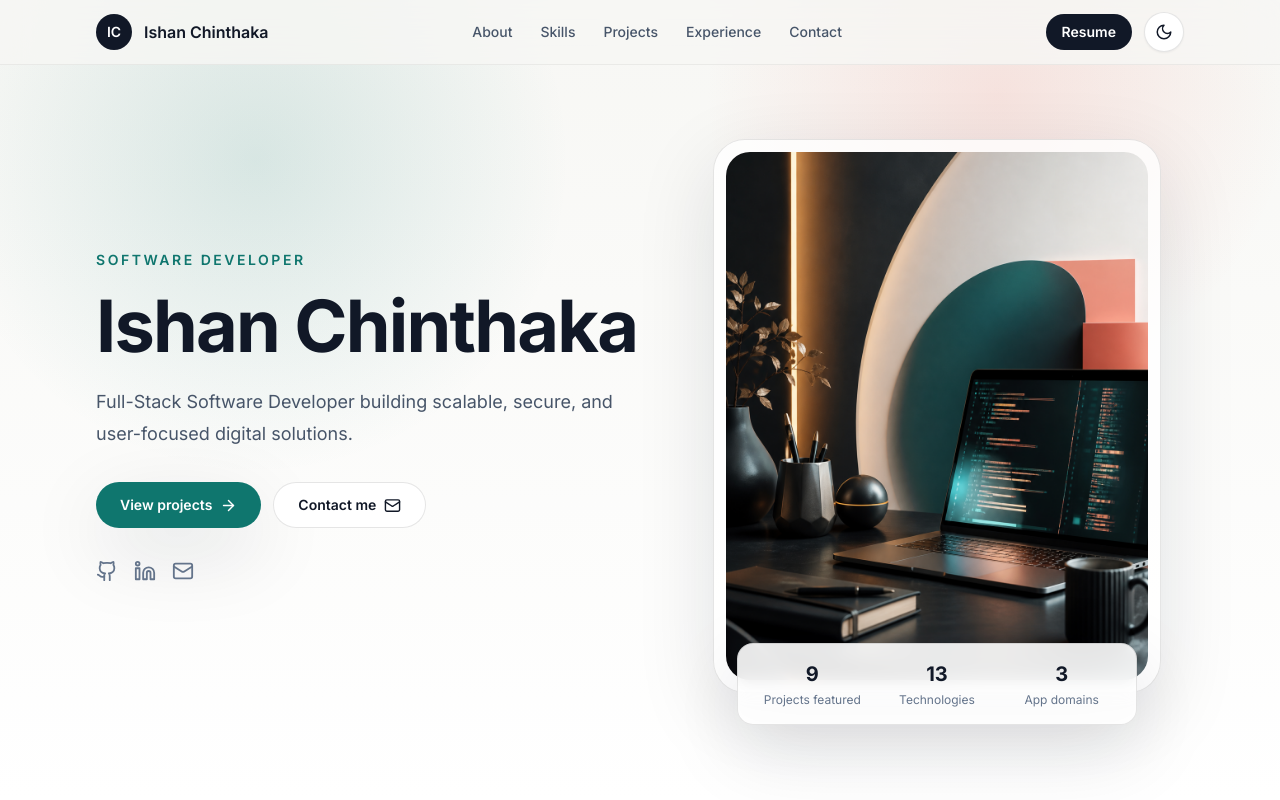
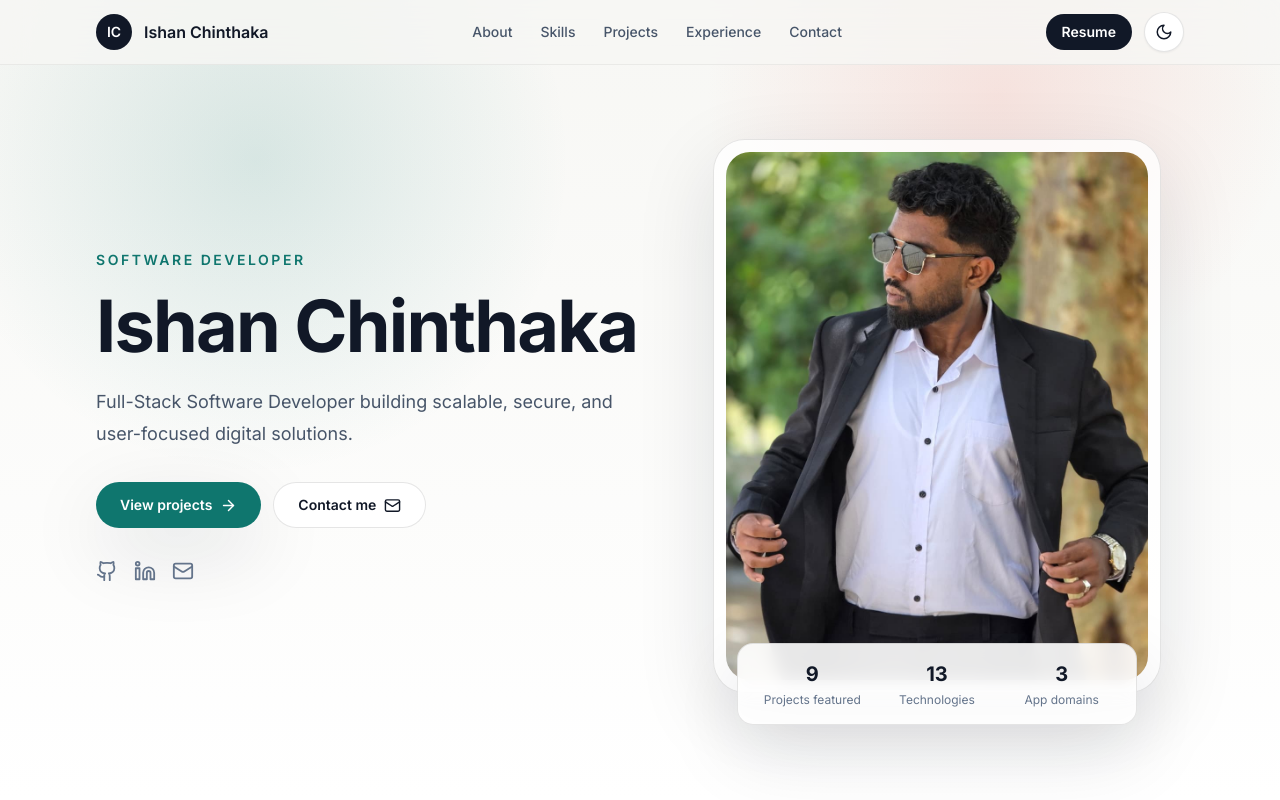
Before and after one commit to ish-22/Portfolia, a Next.js app: page / in a window 1280 px wide. Shown: the top 800 px of the page. Built offline with nearby package versions, Linux system fonts and the light colour scheme.

Commit message:
change the image

```diff
--- a/src/components/sections/hero.tsx
+++ b/src/components/sections/hero.tsx
@@ -48,7 +48,7 @@ export function Hero() {
         <div className="relative mx-auto w-full max-w-md animate-fade-up [animation-delay:160ms]">
           <div className="glass-panel overflow-hidden rounded-[2rem] p-3">
             <Image
-              src="/portfolio-hero.png"
+              src="/portfolio-hero.jpeg"
               alt="Abstract developer portfolio workspace"
               width={1024}
               height={1024}
```
Also changed, not shown: public/portfolio-hero.jpeg (added).
